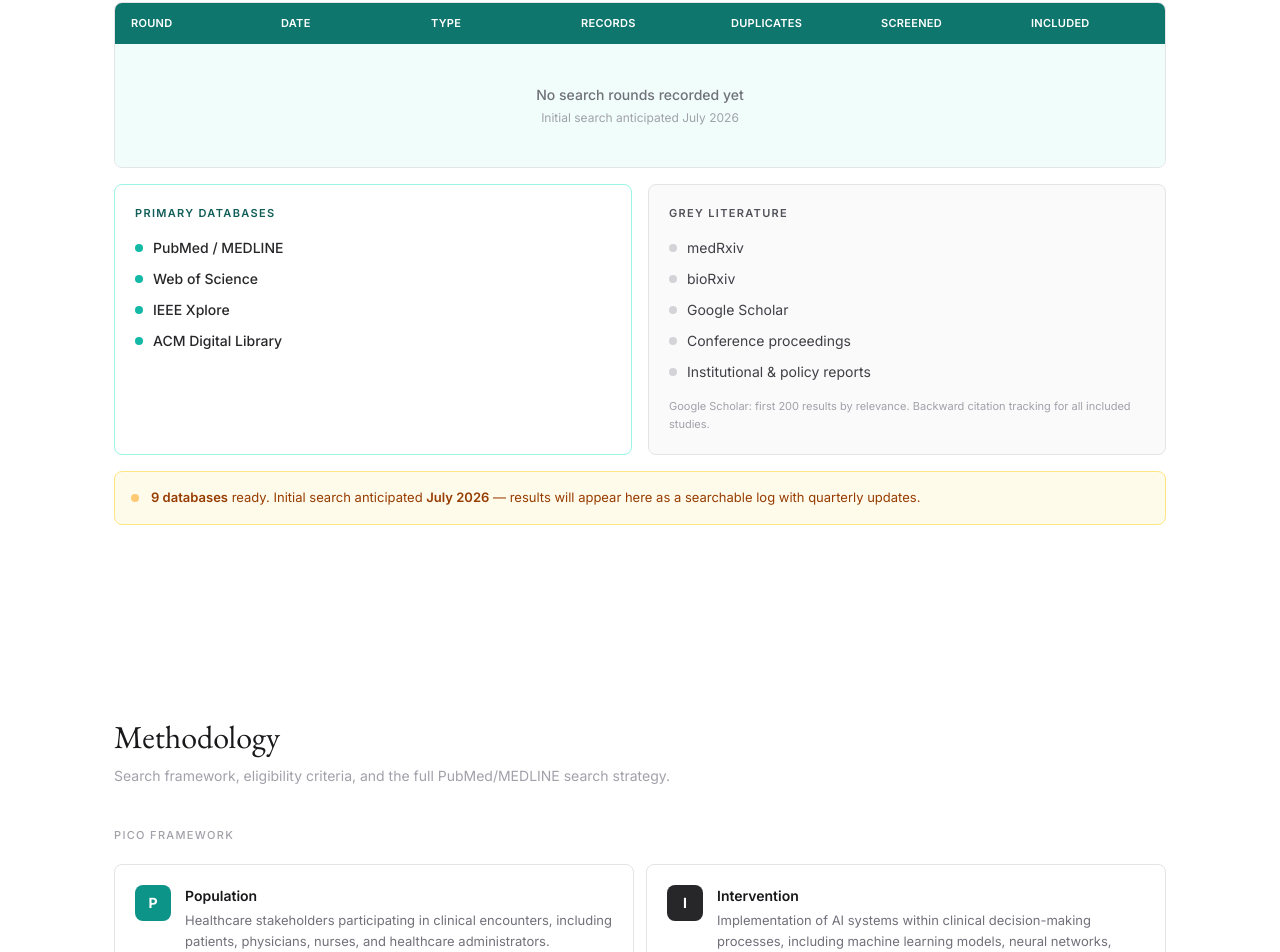
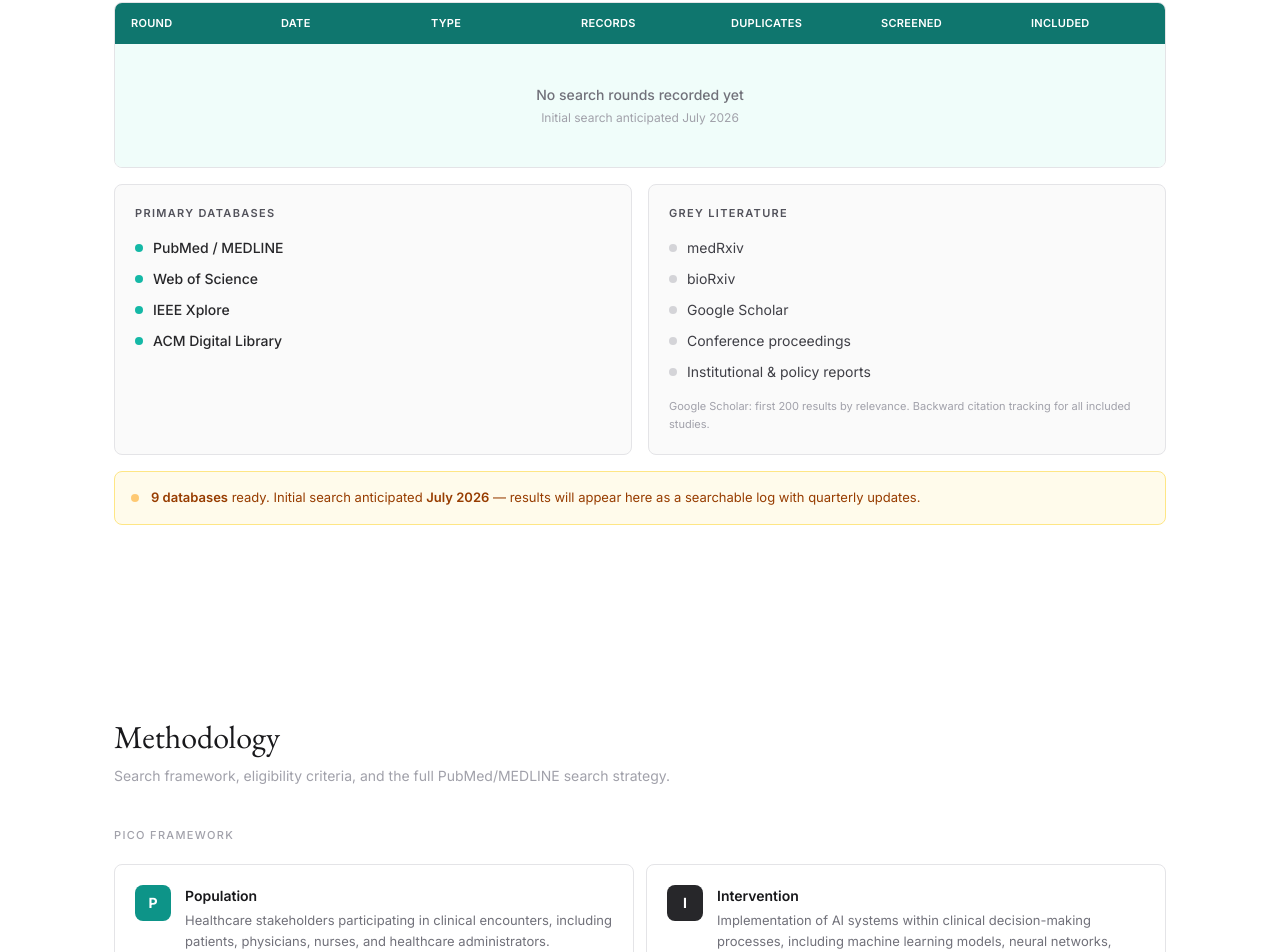
Before and after one commit to ChuehanKuo/lsr-trust, a React (Vite) app: page / in a window 1280 px wide. Shown: the part 2427-3379 px from the top of the page. Built offline with nearby package versions, Linux system fonts and the light colour scheme.

Commit message:
Database cards: matching gray bg/border, equal height
Co-Authored-By: Claude Opus 4.6 <noreply@anthropic.com>

```diff
--- a/src/components/SearchLog.tsx
+++ b/src/components/SearchLog.tsx
@@ -38,8 +38,8 @@ function SearchPlaceholder() {
       </div>
 
       <div className="grid md:grid-cols-2 gap-4">
-        <div className="p-5 rounded-lg bg-white border border-teal-200">
-          <h4 className="text-[11px] font-semibold text-teal-800 uppercase tracking-[0.12em] mb-4">Primary Databases</h4>
+        <div className="p-5 rounded-lg bg-ink-50 border border-ink-200 h-full">
+          <h4 className="text-[11px] font-semibold text-ink-600 uppercase tracking-[0.12em] mb-4">Primary Databases</h4>
           <div className="space-y-2.5">
             {primary.map(d => (
               <div key={d.name} className="flex items-center gap-2.5 text-[14px] text-ink-800 font-medium">
@@ -49,7 +49,7 @@ function SearchPlaceholder() {
             ))}
           </div>
         </div>
-        <div className="p-5 rounded-lg bg-ink-50 border border-ink-200">
+        <div className="p-5 rounded-lg bg-ink-50 border border-ink-200 h-full">
           <h4 className="text-[11px] font-semibold text-ink-600 uppercase tracking-[0.12em] mb-4">Grey Literature</h4>
           <div className="space-y-2.5">
             {grey.map(d => (
```
